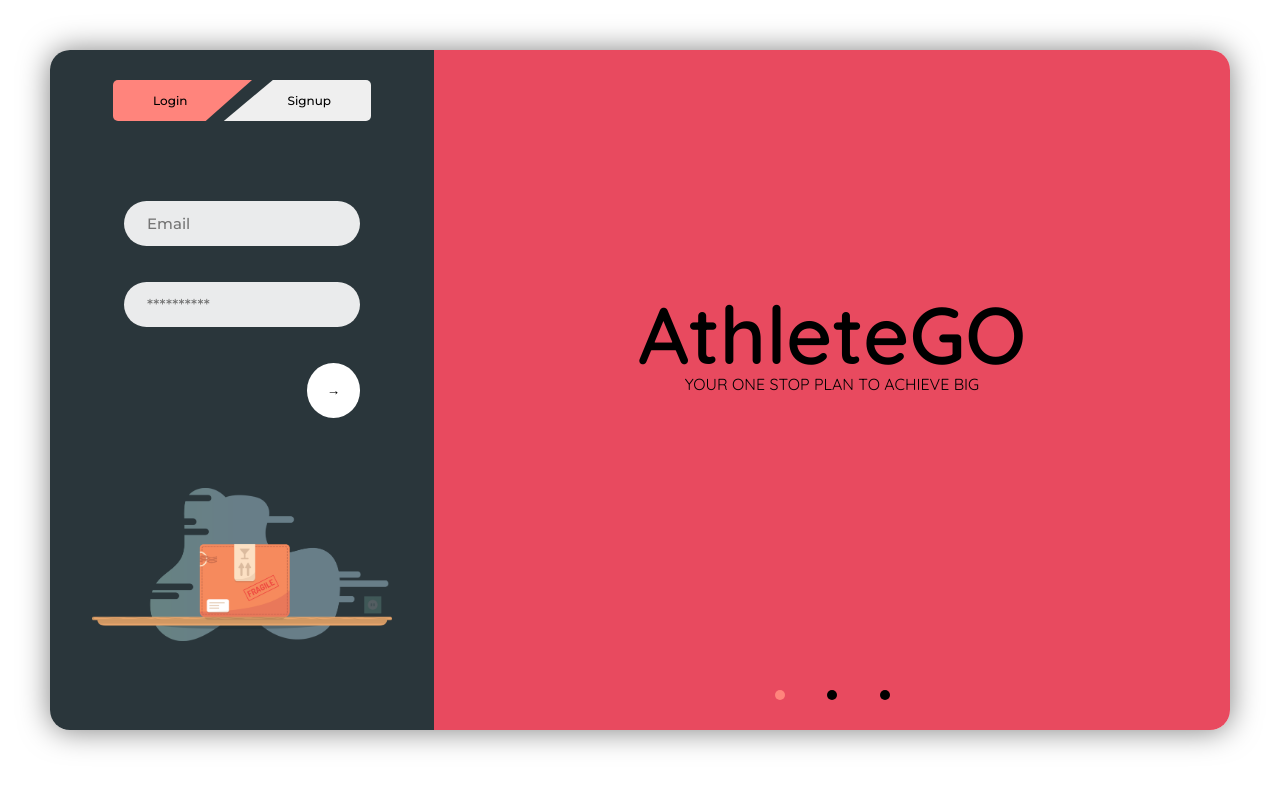
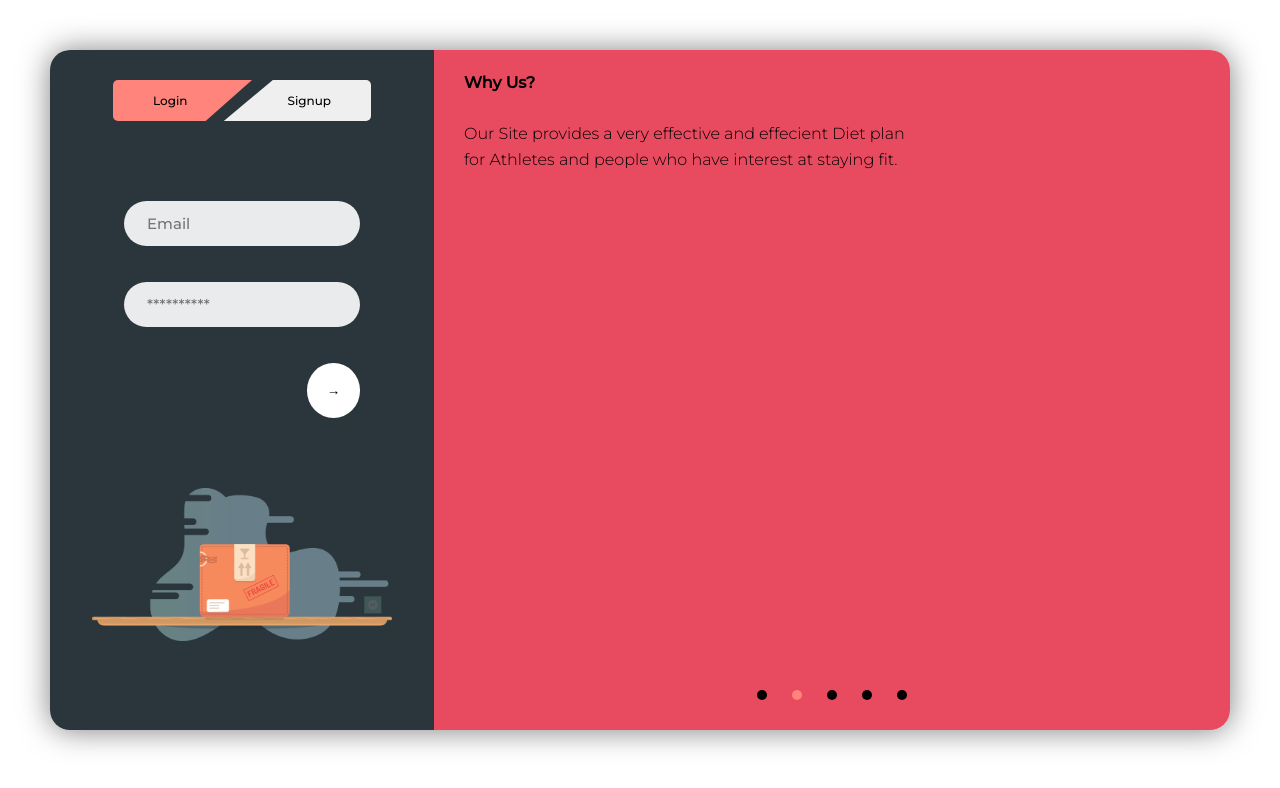
Before and after one commit to emwil23/athlete-go, a React (Create React App) app: page / in a window 1280 px wide. Shown: the top 788 px of the page. Built offline with nearby package versions, Linux system fonts and the light colour scheme.

Commit message:
added 2 new pages

```diff
--- a/src/Components/LoginPage.js
+++ b/src/Components/LoginPage.js
@@ -1,7 +1,7 @@
 import React from 'react';
 
 class LoginPage extends React.Component {
-  state = { count: 1 };
+  state = { count: 2 };
 
   Login = () => {
     return <div>Login</div>;
@@ -16,15 +16,36 @@ class LoginPage extends React.Component {
           </div>
         </div>
       );
-    else if (counter === 2) return <div className='item-2'>2</div>;
-    else if (counter === 3) return <div className='item-3'>3</div>;
+    else if (counter === 2) return <div className='item-2'>
+      <b>Why Us?</b>
+      <br></br>
+      <br></br>
+       Our Site provides a very effective and effecient Diet plan
+      <br></br>
+      for Athletes and people who have interest at staying fit.
+    </div>;
+    else if (counter === 3) return <div className='item-3'>
+    <b>How We Work!</b>
+    <br></br>
+    <br></br>
+    We Provide a diet chart to our clients which is made by our expert dietitians.
+    </div>;
+    else if(counter === 4 ) return <div className='item-4'><b>Who we are?</b>
+    <br></br>
+    <br></br>
+    We are team of expert dietitian our ditetians has helped many athelets in achieivng their goals
+    and helped them in maintaining their BMI by giving them best diet plan according to their food preferences and body needs.
+    </div>
+    else  if(counter === 5 ) return <div className='item-5'><b>Testimony</b>
+    </div>
+
   };
 
   ChangeCover = () => {
     var current = this.state.count;
     setTimeout(() => {
       current += 1;
-      if (current === 4) {
+      if (current === 5) {
         return () => clearTimeout(current);
       } else {
         this.setState({ count: current });
@@ -112,7 +133,22 @@ class LoginPage extends React.Component {
               onClick={() => this.setState({ count: 3 })}
               style={{ cursor: 'pointer' }}
             ></div>
+            <div
+              className={`counter counter--4 ${
+                this.state.count === 4 ? '-active' : ''
+              }`}
+              onClick={() => this.setState({ count: 4 })}
+              style={{ cursor: 'pointer' }}
+            ></div>
+            <div
+              className={`counter counter--5 ${
+                this.state.count === 5 ? '-active' : ''
+              }`}
+              onClick={() => this.setState({ count: 5 })}
+              style={{ cursor: 'pointer' }}
+            ></div>
           </div>
+
         </div>
       </div>
     );
--- a/src/Components/sass/_components.scss
+++ b/src/Components/sass/_components.scss
@@ -164,6 +164,10 @@
     bottom: 3rem;
   }
 }
+
+.item-{
+  height: 95%;
+}
 .item-1 {
   height: 95%;
   display: flex;
@@ -186,13 +190,6 @@
   }
 }
 
-.item-2 {
-  height: 95%;
-}
-
-.item-3 {
-  height: 95%;
-}
 
 .counter {
   height: 1rem;
```
Also changed, not shown: 1 other file (tests, documents, lock files or other folders).
